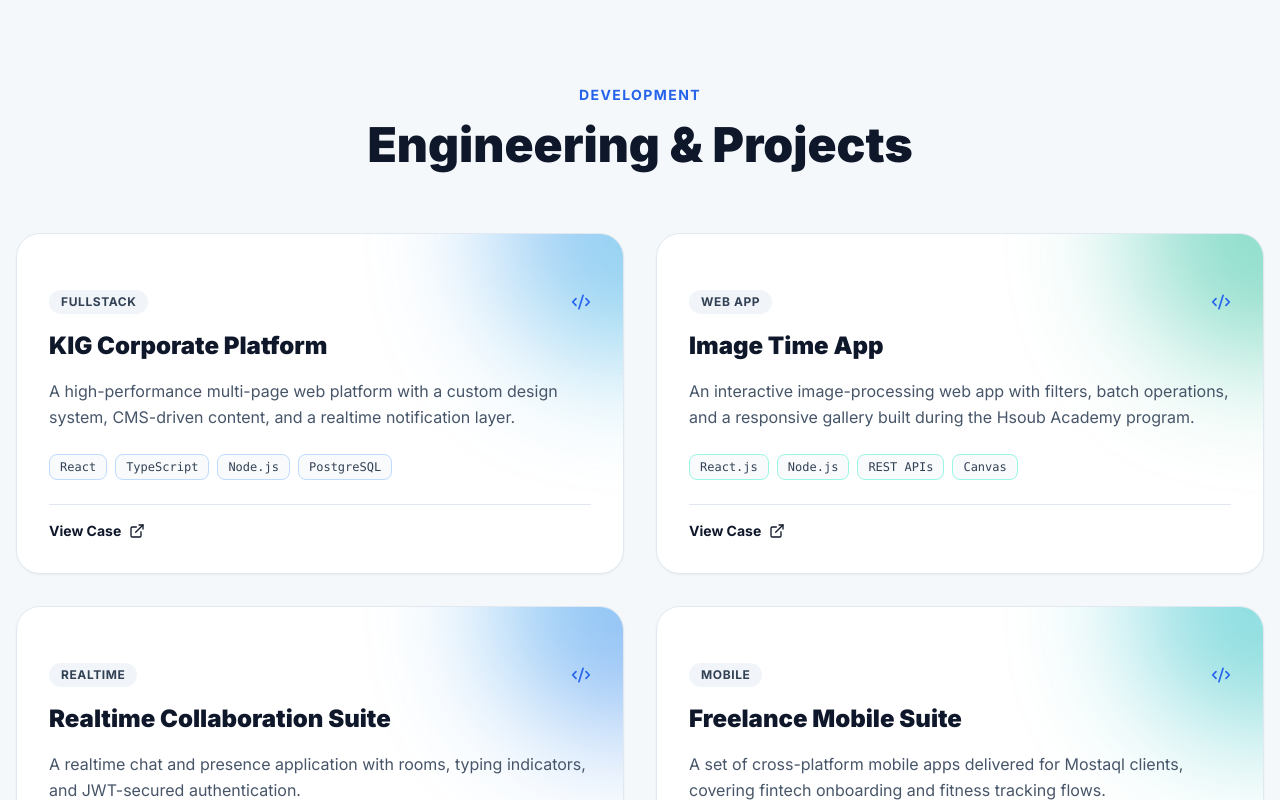
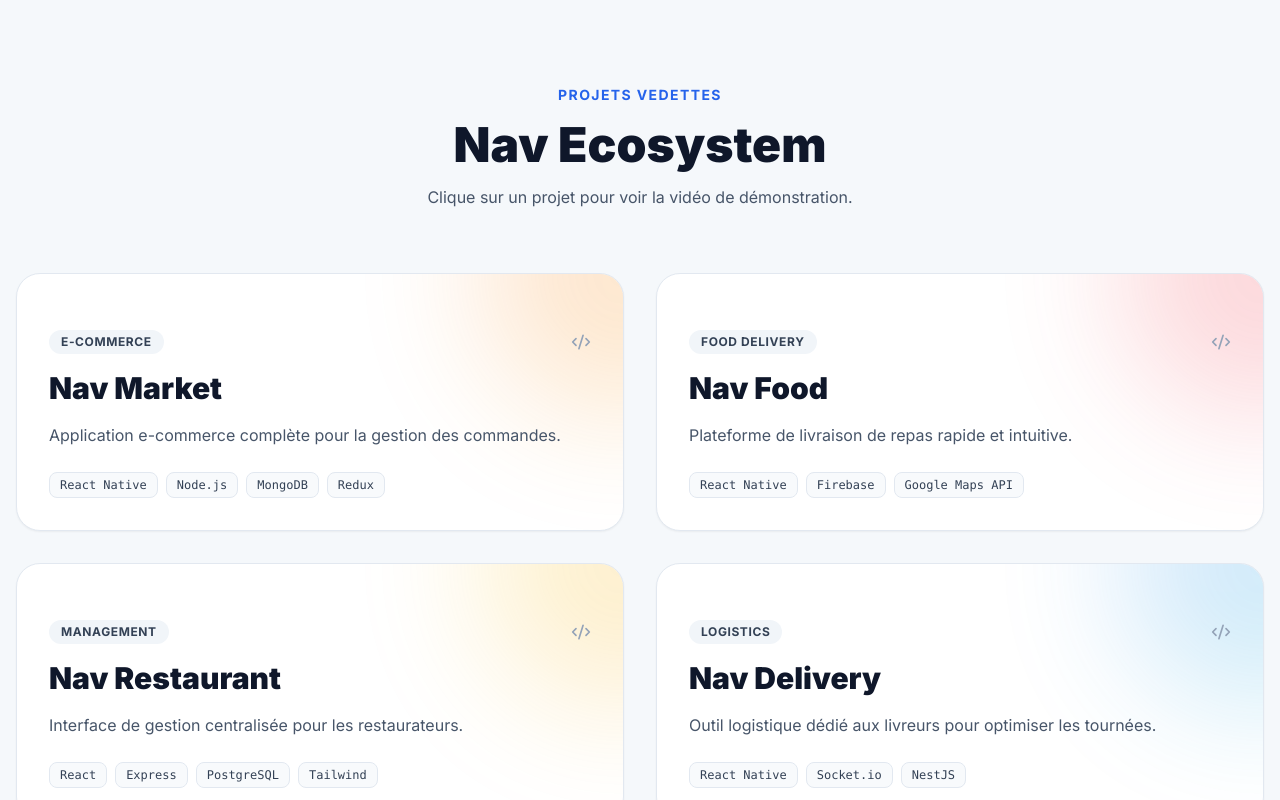
Before and after one commit to Nassim-RZ/my-portfolio, a React (Vite) app: page / in a window 1280 px wide. Shown: the part 4180-4980 px from the top of the page. Built offline with nearby package versions, Linux system fonts and the light colour scheme.

Commit message:
feat(i18n): imagevideo test

```diff
--- a/src/App.tsx
+++ b/src/App.tsx
@@ -4,7 +4,7 @@ import {
   Menu, X, Download, ChevronRight, Github, Linkedin, Mail,
   Phone, MapPin, ExternalLink, Code2, Palette, Database,
   Cpu, Briefcase, GraduationCap, Award, Globe,
-  Send, Sparkles, Sun, Moon, Server, CheckCircle2,
+  Send, Sparkles, Sun, Moon, Server, CheckCircle2, Play, // <-- Ajout de Play
 } from 'lucide-react';
 import { i18n, type Lang } from '@/i18n';
 
@@ -17,12 +17,63 @@ const iconMap: Record<string, ReactNode> = {
 
 const flags: Record<Lang, string> = { en: '🇬🇧', fr: '🇫🇷', ar: '🇩🇿' };
 
+// Les 4 projets spécifiques avec la structure pour la vidéo et la modale
+const navProjects = [
+  {
+    id: 'nav-market',
+    title: 'Nav Market',
+    category: 'E-Commerce',
+    color: 'from-orange-500 to-amber-500', // Pour le glow arrière
+    themeColor: '#f97316', // Pour la bordure de la modale
+    videoUrl: 'https://www.youtube.com/embed/dQw4w9WgXcQ',
+    shortDesc: 'Application e-commerce complète pour la gestion des commandes.',
+    longDescription: "Nav Market est une application révolutionnaire conçue pour redéfinir l'expérience e-commerce.\n\nL'application permet aux administrateurs de gérer les commandes, suivre les livraisons et analyser les statistiques en temps réel. Elle intègre des notifications push fluides, un système de paiement sécurisé, et un tableau de bord analytique avancé pour surveiller la croissance.\n\nIdéal pour les entreprises cherchant à digitaliser leur processus de vente rapidement.",
+    tech: ['React Native', 'Node.js', 'MongoDB', 'Redux']
+  },
+  {
+    id: 'nav-food',
+    title: 'Nav Food',
+    category: 'Food Delivery',
+    color: 'from-red-500 to-rose-500',
+    themeColor: '#ef4444',
+    videoUrl: 'https://www.youtube.com/embed/dQw4w9WgXcQ',
+    shortDesc: 'Plateforme de livraison de repas rapide et intuitive.',
+    longDescription: "Une application de livraison de repas rapide et efficace reliant les utilisateurs affamés à leurs restaurants préférés.\n\nDes dizaines de restaurants partenaires sont intégrés. L'application propose un suivi GPS en temps réel du livreur, une gestion des favoris, et un système d'évaluation post-commande pour garantir la qualité du service.",
+    tech: ['React Native', 'Firebase', 'Google Maps API']
+  },
+  {
+    id: 'nav-restaurant',
+    title: 'Nav Restaurant',
+    category: 'Management',
+    color: 'from-yellow-400 to-amber-500',
+    themeColor: '#eab308',
+    videoUrl: 'https://www.youtube.com/embed/dQw4w9WgXcQ',
+    shortDesc: 'Interface de gestion centralisée pour les restaurateurs.',
+    longDescription: "La tour de contrôle pour les gérants de restaurants.\n\nCette solution SaaS permet d'accepter les commandes entrantes (depuis Nav Food), de gérer les menus dynamiquement, d'attribuer des rôles au personnel et de surveiller les stocks. L'interface est pensée pour être utilisée sur tablette directement en cuisine ou en salle.",
+    tech: ['React', 'Express', 'PostgreSQL', 'Tailwind']
+  },
+  {
+    id: 'nav-delivery',
+    title: 'Nav Delivery',
+    category: 'Logistics',
+    color: 'from-blue-500 to-cyan-500',
+    themeColor: '#3b82f6',
+    videoUrl: 'https://www.youtube.com/embed/dQw4w9WgXcQ',
+    shortDesc: 'Outil logistique dédié aux livreurs pour optimiser les tournées.',
+    longDescription: "L'application compagnon incontournable pour les coursiers.\n\nNav Delivery optimise les trajets grâce à un algorithme de routage intelligent. Les livreurs peuvent accepter des courses, communiquer avec les clients et les restaurants, et suivre leurs gains journaliers directement depuis leur portefeuille numérique intégré.",
+    tech: ['React Native', 'Socket.io', 'NestJS']
+  }
+];
+
 export default function App() {
   const [lang, setLang] = useState<Lang>('en');
   const [theme, setTheme] = useState<'light' | 'dark'>('light');
   const [menuOpen, setMenuOpen] = useState(false);
   const [filter, setFilter] = useState('all');
   const [sent, setSent] = useState(false);
+
+  // Nouvel état pour gérer la modale vidéo
+  const [selectedVideoProj, setSelectedVideoProj] = useState<typeof navProjects[0] | null>(null);
 
   const t = i18n[lang];
   const isRtl = t.dir === 'rtl';
@@ -286,36 +337,48 @@ export default function App() {
           </div>
         </section>
 
-        {/* DEV PROJECTS */}
+        {/* DEV PROJECTS (Modifié pour la vidéo et l'interaction Hover) */}
         <section id="dev" className="py-24 px-4 bg-slate-100/50 dark:bg-white/[0.02] border-y border-slate-200 dark:border-white/5">
           <div className="max-w-7xl mx-auto space-y-16">
             <div className="text-center space-y-4">
-              <h2 className="text-blue-600 dark:text-blue-400 font-bold tracking-widest uppercase text-sm">{t.dev.title}</h2>
-              <h3 className="text-3xl md:text-5xl font-black text-slate-900 dark:text-white">{t.dev.subtitle}</h3>
+              <h2 className="text-blue-600 dark:text-blue-400 font-bold tracking-widest uppercase text-sm">PROJETS VEDETTES</h2>
+              <h3 className="text-3xl md:text-5xl font-black text-slate-900 dark:text-white">Nav Ecosystem</h3>
+              <p className="max-w-2xl mx-auto text-slate-600 dark:text-slate-400">Clique sur un projet pour voir la vidéo de démonstration.</p>
             </div>
 
             <div className="grid md:grid-cols-2 gap-8">
-              {t.dev.items.map((proj, i) => (
-                <motion.div key={i} whileHover={{ y: -5 }} className="group relative p-8 rounded-3xl bg-white dark:bg-slate-900 border border-slate-200 dark:border-white/5 hover:border-blue-400/50 dark:hover:border-blue-500/30 overflow-hidden flex flex-col justify-between space-y-6 shadow-sm hover:shadow-lg transition-all">
-                  <div className={`absolute top-0 right-0 w-64 h-64 bg-gradient-to-br ${proj.color} blur-3xl pointer-events-none rounded-full transform translate-x-1/2 -translate-y-1/2 opacity-50 dark:opacity-100`} />
+              {navProjects.map((proj) => (
+                <motion.div
+                  key={proj.id}
+                  whileHover={{ y: -5 }}
+                  onClick={() => setSelectedVideoProj(proj)}
+                  className="group relative p-8 rounded-3xl bg-white dark:bg-slate-900 border border-slate-200 dark:border-white/5 hover:border-slate-300 dark:hover:border-white/10 overflow-hidden flex flex-col justify-between space-y-6 shadow-sm hover:shadow-2xl transition-all cursor-pointer"
+                >
+                  {/* Glow en arrière-plan */}
+                  <div className={`absolute top-0 right-0 w-72 h-72 bg-gradient-to-br ${proj.color} blur-3xl pointer-events-none rounded-full transform translate-x-1/2 -translate-y-1/2 opacity-20 group-hover:opacity-40 transition-opacity duration-300`} />
+
+                  {/* Overlay Noir & Icône Play au Hover */}
+                  <div className="absolute inset-0 bg-slate-900/40 dark:bg-black/50 opacity-0 group-hover:opacity-100 transition-opacity duration-300 z-20 flex items-center justify-center backdrop-blur-[2px]">
+                    <div className="w-16 h-16 rounded-full bg-white/20 flex items-center justify-center backdrop-blur-md border border-white/30 text-white shadow-xl transform scale-75 group-hover:scale-100 transition-transform duration-300">
+                      <Play className="ml-1" size={32} fill="currentColor" />
+                    </div>
+                  </div>
+
+                  {/* Contenu normal de la carte */}
                   <div className="relative z-10 space-y-4">
                     <div className="flex items-center justify-between">
-                      <span className="text-xs font-bold uppercase tracking-wider px-3 py-1 rounded-full bg-slate-100 dark:bg-white/5 text-slate-700 dark:text-slate-300">{proj.c}</span>
-                      <Code2 className="text-blue-600 dark:text-blue-400" size={20} />
+                      <span className="text-xs font-bold uppercase tracking-wider px-3 py-1 rounded-full bg-slate-100 dark:bg-white/5 text-slate-700 dark:text-slate-300">{proj.category}</span>
+                      <Code2 className="text-slate-400 group-hover:text-white transition-colors relative z-30" size={20} />
                     </div>
-                    <h4 className="text-2xl font-black text-slate-900 dark:text-white">{proj.t}</h4>
-                    <p className="text-slate-600 dark:text-slate-400 leading-relaxed">{proj.d}</p>
+                    <h4 className="text-3xl font-black text-slate-900 dark:text-white">{proj.title}</h4>
+                    <p className="text-slate-600 dark:text-slate-400 leading-relaxed">{proj.shortDesc}</p>
                   </div>
+
                   <div className="relative z-10 space-y-6">
                     <div className="flex flex-wrap gap-2">
                       {proj.tech.map((tech) => (
-                        <span key={tech} className={`px-2.5 py-1 rounded-lg bg-slate-50 dark:bg-slate-950 border ${proj.border} text-slate-700 dark:text-slate-300 text-xs font-mono`}>{tech}</span>
+                        <span key={tech} className="px-2.5 py-1 rounded-lg bg-slate-50 dark:bg-slate-950 border border-slate-200 dark:border-white/5 text-slate-700 dark:text-slate-300 text-xs font-mono">{tech}</span>
                       ))}
-                    </div>
-                    <div className="pt-4 border-t border-slate-200 dark:border-white/5 flex gap-4">
-                      <a href="#contact" className="flex items-center gap-2 text-sm font-bold text-slate-900 dark:text-white hover:text-blue-600 dark:hover:text-blue-400 transition-colors">
-                        <span>{t.dev.view}</span> <ExternalLink size={16} />
-                      </a>
                     </div>
                   </div>
                 </motion.div>
@@ -505,6 +568,71 @@ export default function App() {
         <p>© {new Date().getFullYear()} Belkacem Nassim REZZOUK. All rights reserved.</p>
         <p className="mt-1">{t.footer}</p>
       </footer>
+
+      {/* LA MODALE VIDÉO (SPLIT-VIEW) */}
+      <AnimatePresence>
+        {selectedVideoProj && (
+          <motion.div
+            initial={{ opacity: 0 }}
+            animate={{ opacity: 1 }}
+            exit={{ opacity: 0 }}
+            className="fixed inset-0 z-[100] flex items-center justify-center p-4 sm:p-6 bg-slate-900/80 dark:bg-black/80 backdrop-blur-sm"
+            onClick={() => setSelectedVideoProj(null)}
+          >
+            <motion.div
+              initial={{ scale: 0.95, opacity: 0, y: 20 }}
+              animate={{ scale: 1, opacity: 1, y: 0 }}
+              exit={{ scale: 0.95, opacity: 0, y: 20 }}
+              onClick={(e) => e.stopPropagation()}
+              className="bg-white dark:bg-slate-900 rounded-2xl w-full max-w-4xl max-h-[90vh] flex flex-col overflow-hidden relative shadow-2xl"
+              style={{ borderTop: `4px solid ${selectedVideoProj.themeColor}` }}
+            >
+              {/* Bouton Fermer */}
+              <button
+                onClick={() => setSelectedVideoProj(null)}
+                className="absolute top-4 right-4 z-10 p-2 rounded-full bg-black/50 hover:bg-black/70 text-white transition-colors"
+              >
+                <X size={20} />
+              </button>
+
+              {/* Zone Vidéo (Fixe en haut, responsive aspect ratio) */}
+              <div className="w-full aspect-video bg-black relative shrink-0">
+                <iframe
+                  src={`${selectedVideoProj.videoUrl}?autoplay=1&mute=1`}
+                  title={selectedVideoProj.title}
+                  className="w-full h-full absolute inset-0"
+                  allow="autoplay; encrypted-media"
+                  allowFullScreen
+                />
+              </div>
+
+              {/* Zone Texte (Scrollable en bas) */}
+              <div className="p-6 sm:p-8 overflow-y-auto custom-scrollbar flex-1">
+                <div className="flex items-center gap-3 mb-4">
+                  <h3 className="text-2xl font-black text-slate-900 dark:text-white" style={{ color: selectedVideoProj.themeColor }}>
+                    {selectedVideoProj.title}
+                  </h3>
+                  <span className="px-3 py-1 rounded-full bg-slate-100 dark:bg-white/5 text-xs font-bold text-slate-600 dark:text-slate-300">
+                    {selectedVideoProj.category}
+                  </span>
+                </div>
+
+                <p className="text-slate-600 dark:text-slate-400 whitespace-pre-line leading-relaxed mb-6">
+                  {selectedVideoProj.longDescription}
+                </p>
+
+                <div className="flex flex-wrap gap-2 pt-4 border-t border-slate-200 dark:border-white/10">
+                  {selectedVideoProj.tech.map((t: string) => (
+                    <span key={t} className="px-3 py-1.5 rounded-lg bg-slate-50 dark:bg-slate-950 border border-slate-200 dark:border-white/5 text-slate-700 dark:text-slate-300 text-xs font-mono">
+                      {t}
+                    </span>
+                  ))}
+                </div>
+              </div>
+            </motion.div>
+          </motion.div>
+        )}
+      </AnimatePresence>
     </div>
   );
 }
```
